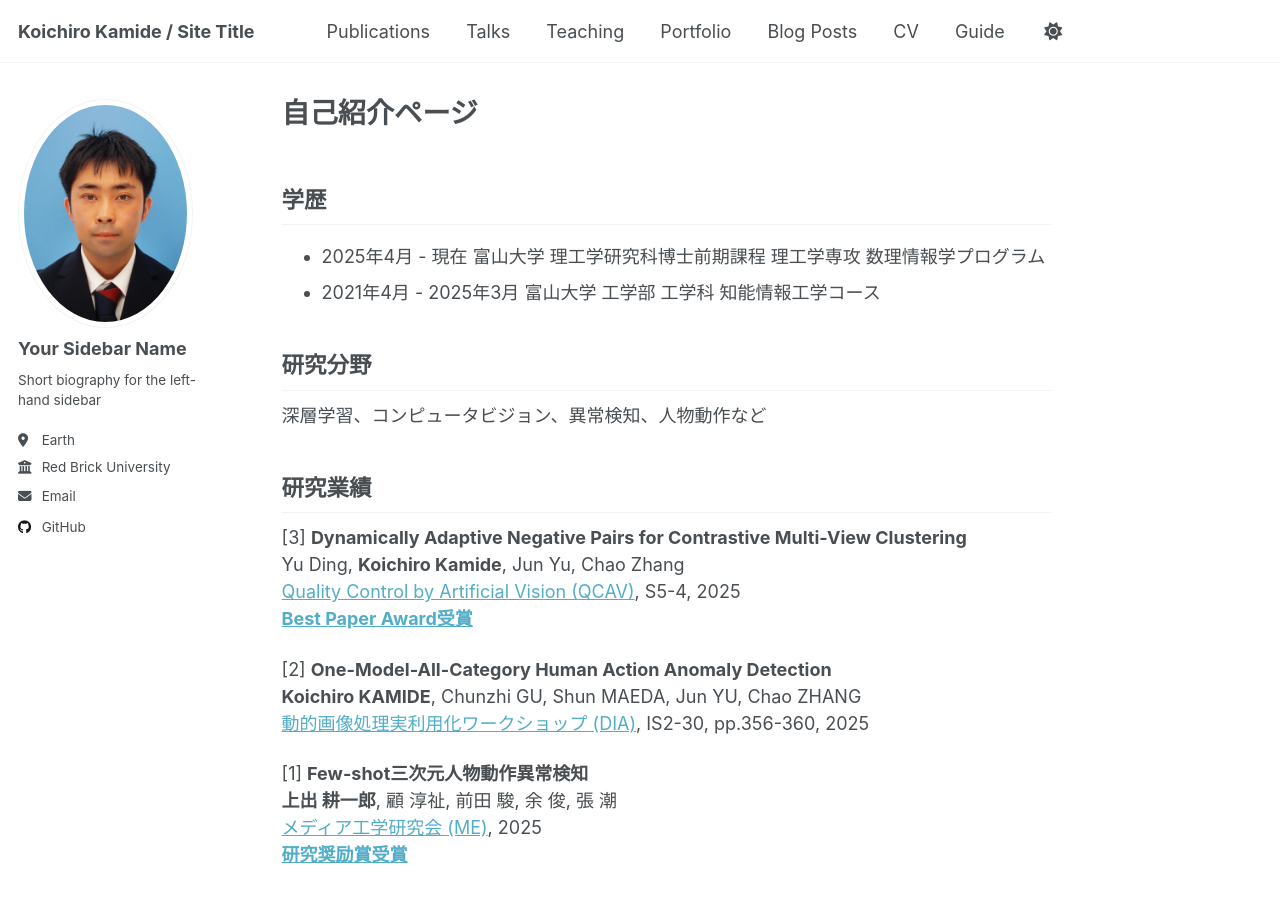
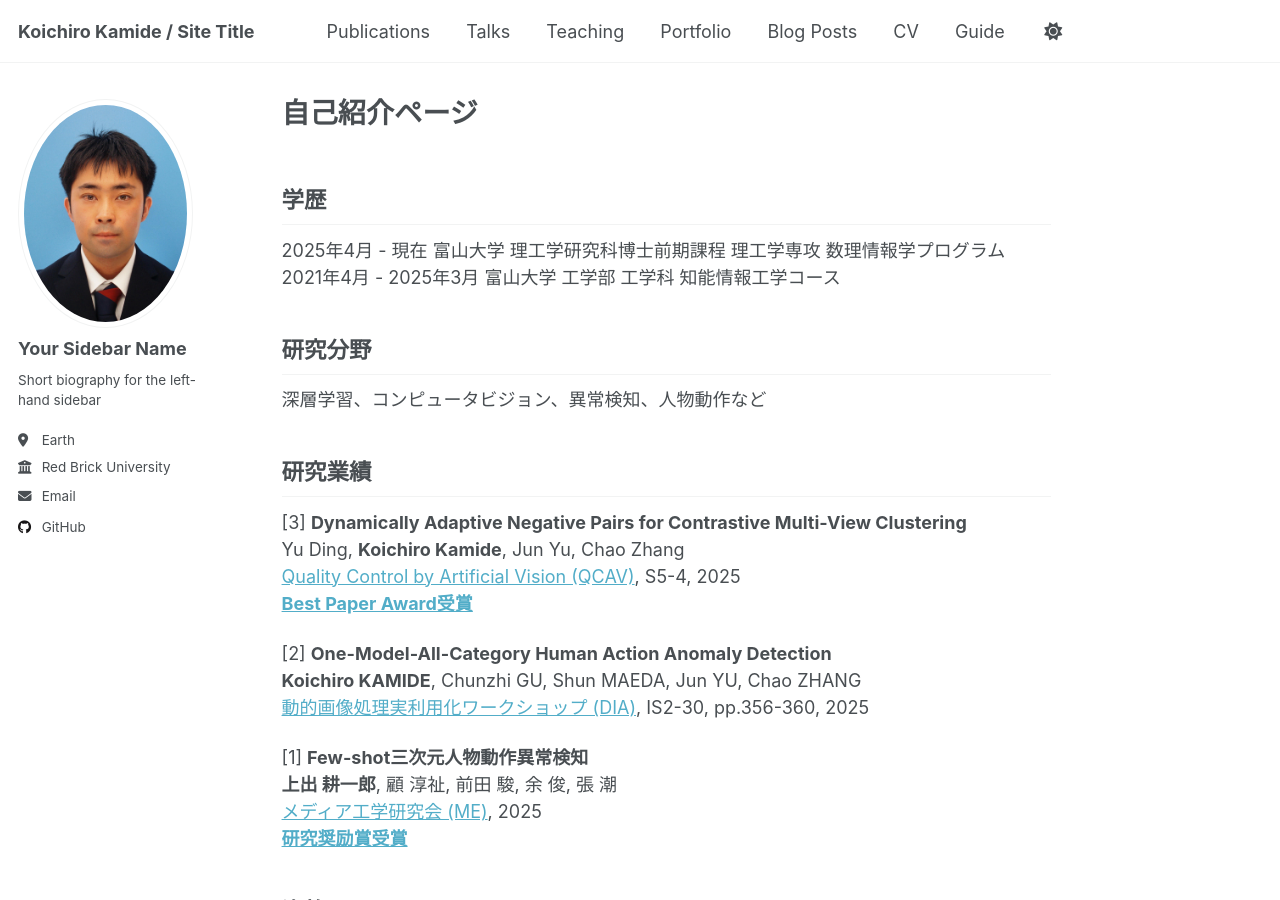
Before and after one commit to koichiro-kamide/koichiro-kamide.github.io, a Jekyll site: the page built from _pages/about.md, in a window 1280 px wide and 900 px high. Built offline with Jekyll 4.4.1, drawn with Linux system fonts in a browser that asks for light colours.

```diff
--- a/_pages/about.md
+++ b/_pages/about.md
@@ -9,8 +9,8 @@ redirect_from:
 
 
 ## 学歴
-* 2025年4月 - 現在 富山大学 理工学研究科博士前期課程 理工学専攻 数理情報学プログラム
-* 2021年4月 - 2025年3月 富山大学 工学部 工学科 知能情報工学コース
+2025年4月 - 現在 富山大学 理工学研究科博士前期課程 理工学専攻 数理情報学プログラム
+2021年4月 - 2025年3月 富山大学 工学部 工学科 知能情報工学コース
 
 
 ## 研究分野
@@ -35,7 +35,7 @@ Yu Ding,  **Koichiro Kamide**,  Jun Yu,  Chao Zhang
 
 
 ## 資格
-* 2024年4月　TOEIC Listening & Reading Test 865点　取得
-* 2023年6月　応用情報技術者試験　合格
-* 2023年6月　基本情報技術者試験　合格
-* 2022年2月　第二種電気工事士　取得
+2024年4月　TOEIC Listening & Reading Test 865点　取得
+2023年6月　応用情報技術者試験　合格
+2023年6月　基本情報技術者試験　合格
+2022年2月　第二種電気工事士　取得
```
